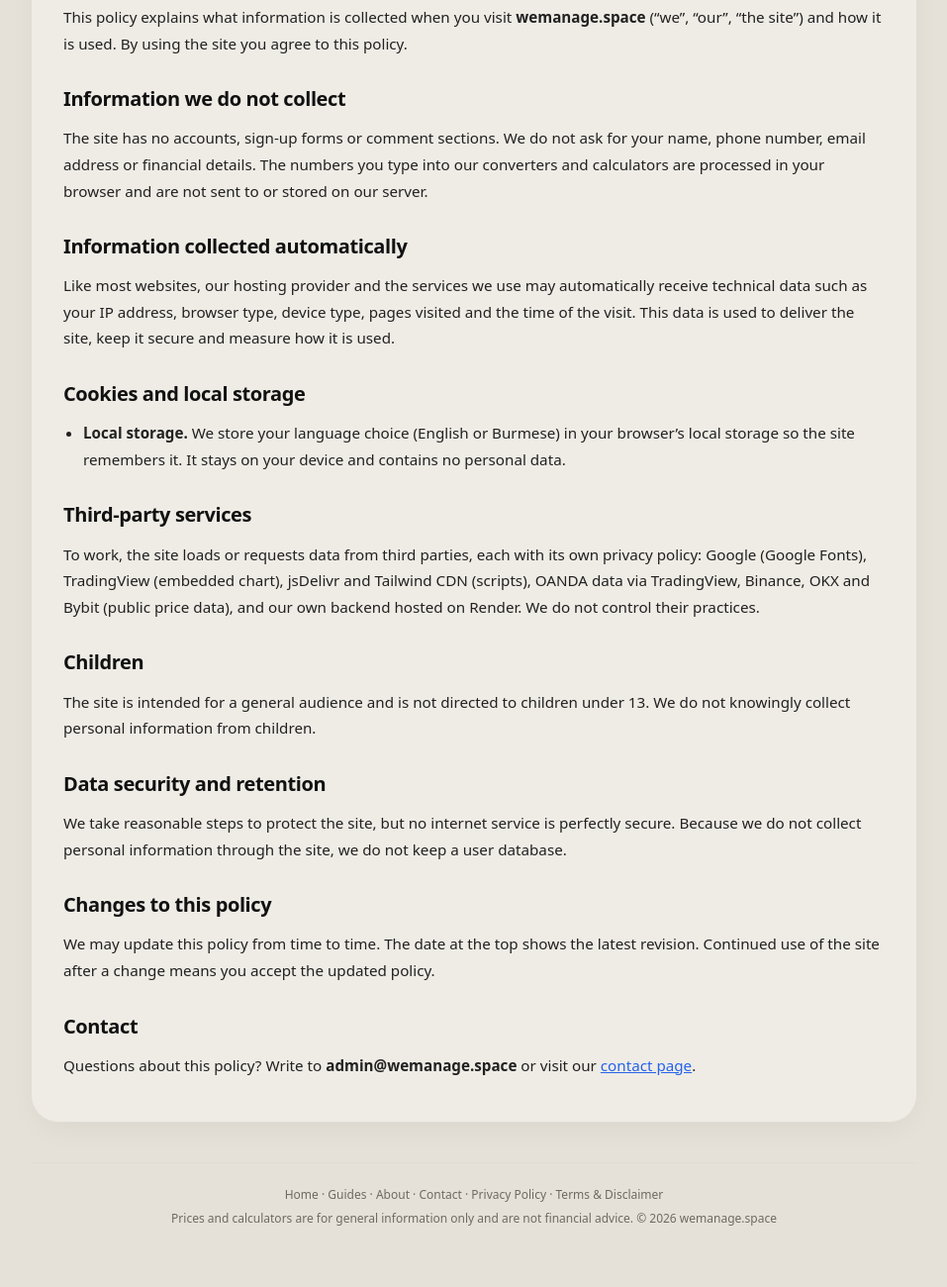
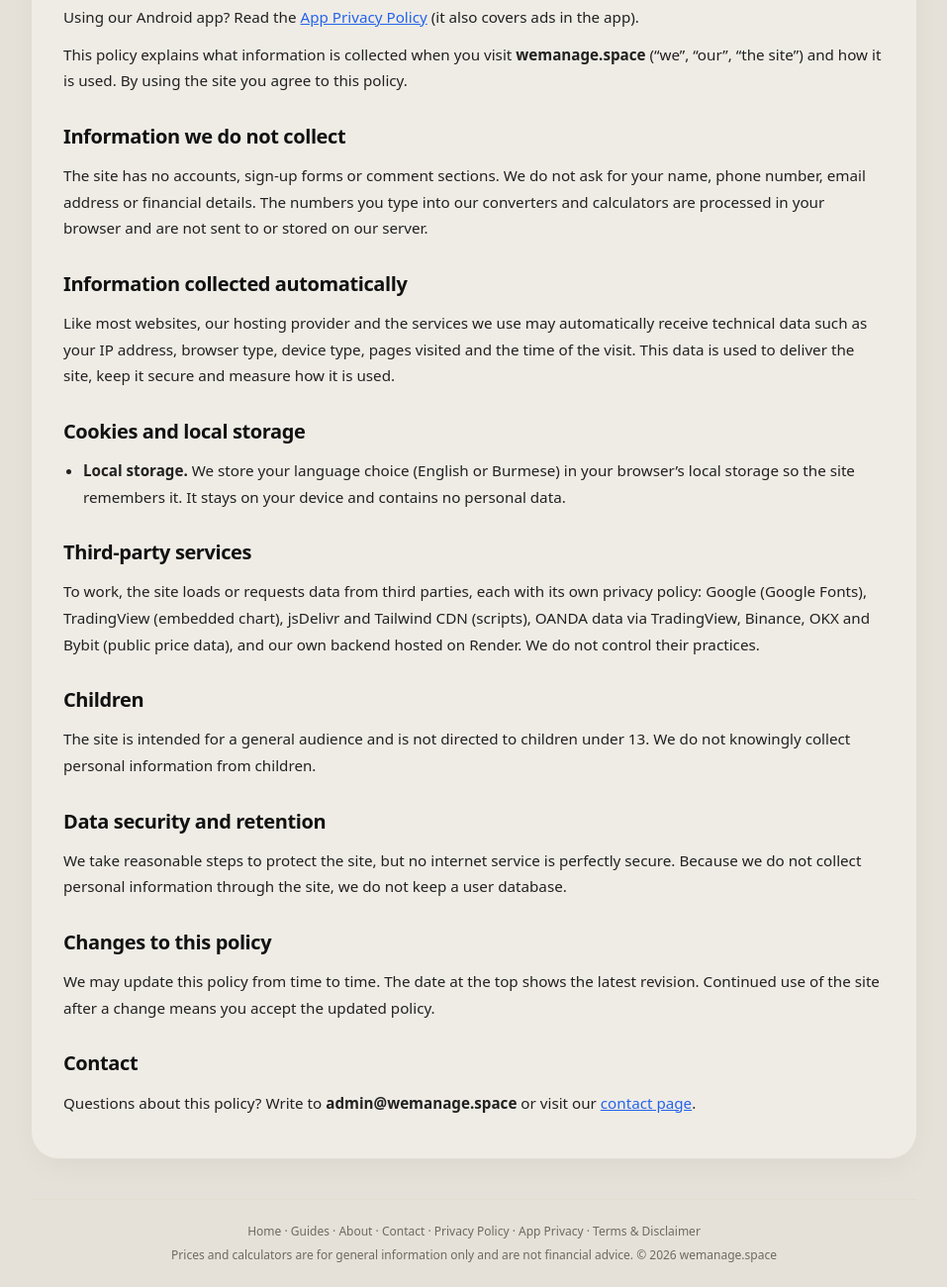
Before and after one commit to thoomdy-art/mmk-gold-terminal, a website: page privacy.html in a window 1280 px wide. Shown: the part 228-1528 px from the top of the page at 99% size, without its empty margins (161-1118 px from the left). Before the commit the page ends 1491 px from the top, so only its background shows below. Drawn offline with Linux system fonts and the light colour scheme.

Commit message:
Add files via upload

```diff
--- a/privacy.html
+++ b/privacy.html
@@ -55,6 +55,7 @@
 <main class="max-w-4xl mx-auto"><article class="card p-6 sm:p-8 prose"><div class="en">
 <h1 class="text-2xl sm:text-3xl font-bold text-white">Privacy Policy</h1>
 <p class="text-xs text-slate-500">Last updated: October 23, 2026</p>
+<p>Using our Android app? Read the <a href="app-privacy.html">App Privacy Policy</a> (it also covers ads in the app).</p>
 <p>This policy explains what information is collected when you visit <strong>wemanage.space</strong> (“we”, “our”, “the site”) and how it is used. By using the site you agree to this policy.</p>
 <h2>Information we do not collect</h2>
 <p>The site has no accounts, sign-up forms or comment sections. We do not ask for your name, phone number, email address or financial details. The numbers you type into our converters and calculators are processed in your browser and are not sent to or stored on our server.</p>
@@ -77,6 +78,7 @@
 </div><div class="my">
 <h1 class="text-2xl sm:text-3xl font-bold text-white">ကိုယ်ရေးအချက်အလက် မူဝါဒ</h1>
 <p class="text-xs text-slate-500">နောက်ဆုံးပြင်ဆင်သည့်ရက်: ၂၀၂၆ ခုနှစ်၊ အောက်တိုဘာ ၂၃</p>
+<p>ကျွန်ုပ်တို့၏ Android အက်ပ်ကို သုံးနေပါသလား။ <a href="app-privacy.html">အက်ပ် ကိုယ်ရေးအချက်အလက် မူဝါဒ</a> ကို ဖတ်ပါ (အက်ပ်အတွင်းကြော်ငြာများလည်း ပါဝင်သည်)။</p>
 <p>ဤမူဝါဒသည် <strong>wemanage.space</strong> (“ကျွန်ုပ်တို့”၊ “ဝက်ဘ်ဆိုက်”) သို့ လာရောက်သည့်အခါ မည်သည့်အချက်အလက်များ စုဆောင်းသည်နှင့် ၎င်းတို့ကို မည်သို့အသုံးပြုသည်ကို ရှင်းပြထားသည်။ ဝက်ဘ်ဆိုက်ကို အသုံးပြုခြင်းဖြင့် ဤမူဝါဒကို သဘောတူသည်ဟု မှတ်ယူပါသည်။</p>
 <h2>ကျွန်ုပ်တို့ မစုဆောင်းသော အချက်အလက်များ</h2>
 <p>ဝက်ဘ်ဆိုက်တွင် အကောင့်များ၊ စာရင်းသွင်းဖောင်များ သို့မဟုတ် မှတ်ချက်ပေးရန်ကဏ္ဍ မရှိပါ။ သင့်အမည်၊ ဖုန်းနံပါတ်၊ အီးမေးလ် သို့မဟုတ် ငွေကြေးအချက်အလက်များကို မတောင်းခံပါ။ ပြောင်းလဲကိရိယာနှင့် ဂဏန်းတွက်စက်များတွင် သင်ရိုက်ထည့်သော ဂဏန်းများကို သင့်ဘရောက်ဇာအတွင်းတွင်သာ တွက်ချက်ပြီး ကျွန်ုပ်တို့ဆာဗာသို့ မပို့ပါ၊ မသိမ်းဆည်းပါ။</p>
@@ -98,7 +100,7 @@
 <p>ဤမူဝါဒနှင့်ပတ်သက်၍ မေးခွန်းရှိပါက <strong>admin@wemanage.space</strong> သို့ ရေးသားပါ သို့မဟုတ် <a href="contact.html">ဆက်သွယ်ရန်စာမျက်နှာ</a>ကို ကြည့်ပါ။</p>
 </div></article></main>
   <footer class="max-w-4xl mx-auto mt-10 pt-6 border-t border-slate-800 text-xs text-slate-400 space-y-2 text-center">
-    <div><a href="index.html" class="hover:text-white underline-offset-4 hover:underline"><span class="en">Home</span><span class="my">ပင်မ</span></a> · <a href="guides.html" class="hover:text-white underline-offset-4 hover:underline"><span class="en">Guides</span><span class="my">လမ်းညွှန်များ</span></a> · <a href="about.html" class="hover:text-white underline-offset-4 hover:underline"><span class="en">About</span><span class="my">အကြောင်းအရာ</span></a> · <a href="contact.html" class="hover:text-white underline-offset-4 hover:underline"><span class="en">Contact</span><span class="my">ဆက်သွယ်ရန်</span></a> · <a href="privacy.html" class="hover:text-white underline-offset-4 hover:underline"><span class="en">Privacy Policy</span><span class="my">ကိုယ်ရေးအချက်အလက် မူဝါဒ</span></a> · <a href="terms.html" class="hover:text-white underline-offset-4 hover:underline"><span class="en">Terms & Disclaimer</span><span class="my">စည်းကမ်းချက်များ</span></a></div>
+    <div><a href="index.html" class="hover:text-white underline-offset-4 hover:underline"><span class="en">Home</span><span class="my">ပင်မ</span></a> · <a href="guides.html" class="hover:text-white underline-offset-4 hover:underline"><span class="en">Guides</span><span class="my">လမ်းညွှန်များ</span></a> · <a href="about.html" class="hover:text-white underline-offset-4 hover:underline"><span class="en">About</span><span class="my">အကြောင်းအရာ</span></a> · <a href="contact.html" class="hover:text-white underline-offset-4 hover:underline"><span class="en">Contact</span><span class="my">ဆက်သွယ်ရန်</span></a> · <a href="privacy.html" class="hover:text-white underline-offset-4 hover:underline"><span class="en">Privacy Policy</span><span class="my">ကိုယ်ရေးအချက်အလက် မူဝါဒ</span></a> · <a href="app-privacy.html" class="hover:text-white underline-offset-4 hover:underline"><span class="en">App Privacy</span><span class="my">အက်ပ် ကိုယ်ရေးအချက်အလက် မူဝါဒ</span></a> · <a href="terms.html" class="hover:text-white underline-offset-4 hover:underline"><span class="en">Terms & Disclaimer</span><span class="my">စည်းကမ်းချက်များ</span></a></div>
     <p class="en">Prices and calculators are for general information only and are not financial advice. © 2026 wemanage.space</p>
     <p class="my">ဈေးနှုန်းများနှင့် ဂဏန်းတွက်စက်များသည် အထွေထွေအချက်အလက်အတွက်သာ ဖြစ်ပြီး ငွေကြေးဆိုင်ရာ အကြံပေးချက် မဟုတ်ပါ။ © 2026 wemanage.space</p>
   </footer>
--- a/sitemap.xml
+++ b/sitemap.xml
@@ -14,4 +14,5 @@
   <url><loc>https://wemanage.space/gold-purity-pae-yay</loc><lastmod>2026-10-23</lastmod></url>
   <url><loc>https://wemanage.space/crypto-wallets-guide</loc><lastmod>2026-10-23</lastmod></url>
   <url><loc>https://wemanage.space/usd-gold-mmk.html</loc><lastmod>2026-10-31</lastmod></url>
+  <url><loc>https://wemanage.space/app-privacy.html</loc><lastmod>2026-11-02</lastmod></url>
 </urlset>
```
Also changed, not shown: about.html (+1 -1 lines), contact.html (+1 -1 lines), crypto-wallets-guide.html (+1 -1 lines), gold-purity-pae-yay.html (+1 -1 lines), guides.html (+1 -1 lines), how-myanmar-gold-price-is-calculated.html (+1 -1 lines), index.html (+1 -1 lines), kyat-pae-yway-guide.html (+1 -1 lines), p2p-usdt-mmk-rates-explained.html (+1 -1 lines), paxg.html (+1 -1 lines), terms.html (+1 -1 lines), usd-gold-mmk.html (+1 -1 lines), usdtusdc.html (+1 -1 lines).
